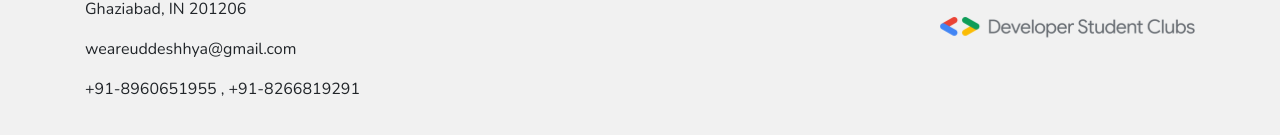
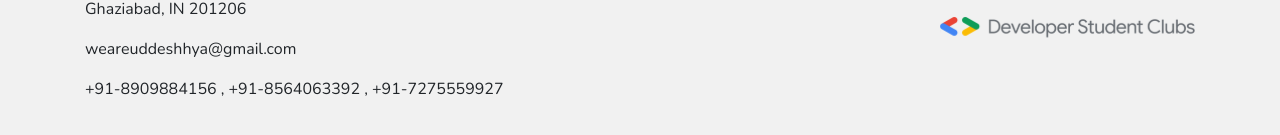
Before and after one commit to dsckiet/uddeshhya_frontend, a React (Create React App) app: page / in a window 1280 px wide. Shown: the part 2555-2690 px from the top of the page. Built offline with nearby package versions, Linux system fonts and the light colour scheme; no server answers.

Commit message:
zap:update: contact details

```diff
--- a/src/components/Footer/Footer.js
+++ b/src/components/Footer/Footer.js
@@ -8,7 +8,7 @@ class Footer extends Component {
         className="mt-5"
         style={{
           background:
-            "linear-gradient(to bottom, white 0%, white 50%, #F1F1F1 50%, #F1F1F1 100%)"
+            "linear-gradient(to bottom, white 0%, white 50%, #F1F1F1 50%, #F1F1F1 100%)",
         }}
       >
         <div className="container">
@@ -42,7 +42,7 @@ class Footer extends Component {
                 Ghaziabad, IN 201206
               </p>
               <p>weareuddeshhya@gmail.com</p>
-              <p>+91-8960651955 , +91-8266819291</p>
+              <p>+91-8909884156 , +91-8564063392 , +91-7275559927</p>
             </div>
             <div className="col-lg-3" />
             <div className="col-lg-3">
@@ -51,7 +51,7 @@ class Footer extends Component {
               </p>
               <p>in collaboration with</p>
               <a
-                href="http://dsckiet.tech?utm_source=uddeshhya"
+                href="http://dsckiet.com?utm_source=uddeshhya"
                 target="_blank"
                 rel="noopener noreferrer"
               >
```
